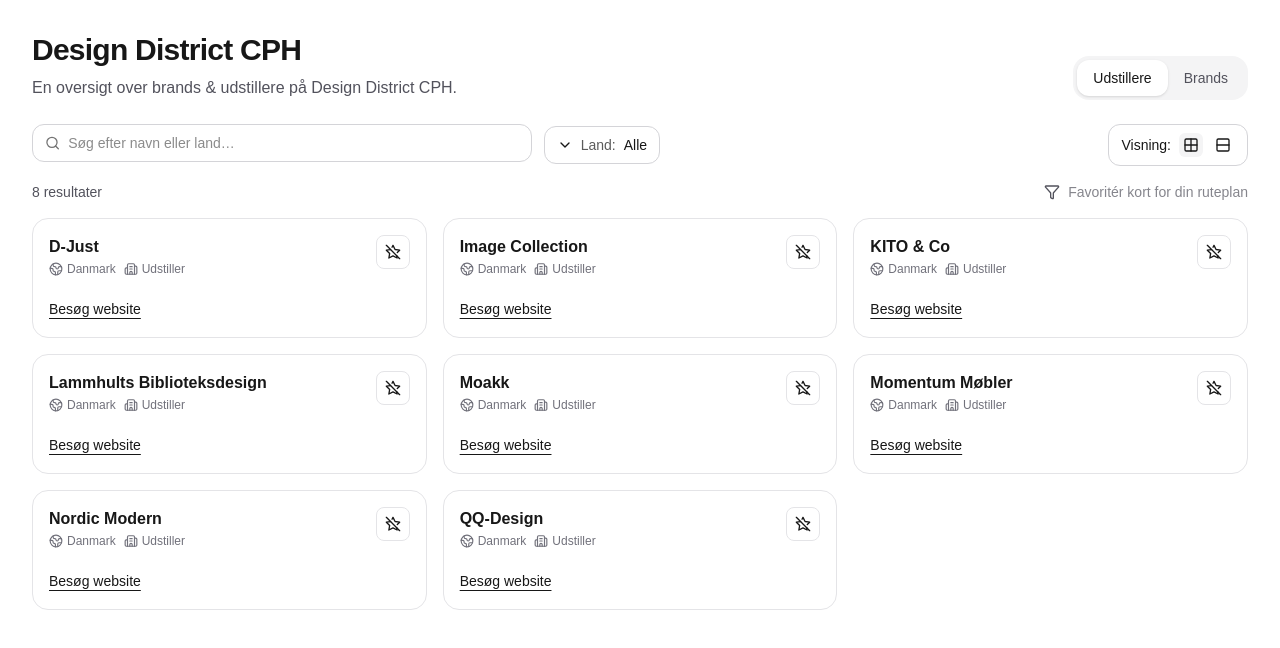
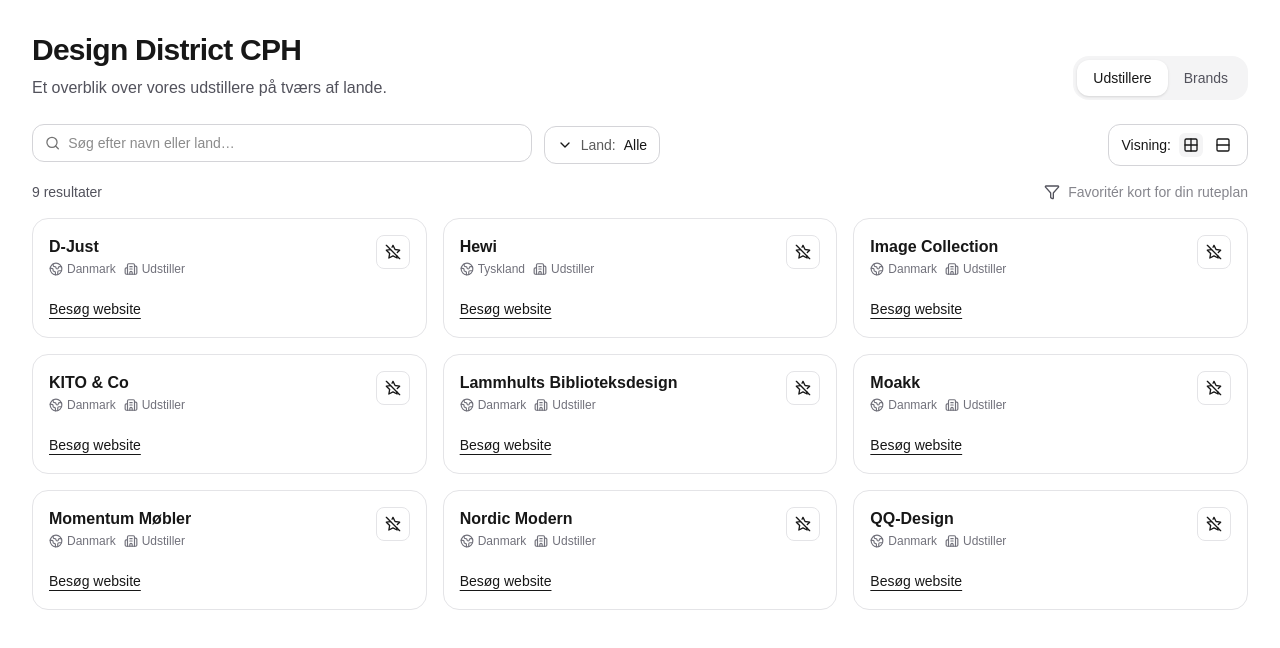
Before and after one commit to djfrederikreyes-sys/designdistrictmember, a Next.js app: page / in a window 1280 px wide. Shown: the top 648 px of the page. Built offline with nearby package versions, Linux system fonts and the light colour scheme.

Commit message:
Add HEWI (Tyskland)

```diff
--- a/app/DesignDistrictDirectory.tsx
+++ b/app/DesignDistrictDirectory.tsx
@@ -51,6 +51,7 @@
   { id: "b-ncp", name: "NCP", type: "Brand", country: "Norge", url: "https://ncp.no/" },
   { id: "b-nordicmodern", name: "Nordic Modern", type: "Brand", country: "Danmark", url: "https://nordicmodern.com/" },
   { id: "b-camoleathers", name: "Camo Leathers", type: "Brand", country: "Danmark", url: "https://www.ca-mo.com/" },
+  { id: "b-hewi", name: "Hewi", type: "Brand", country: "Tyskland", url: "https://www.hewi.com/en" },
 
   // UDSTILLERE
   { id: "e-momentum", name: "Momentum Møbler", type: "Udstiller", country: "Danmark", url: "https://www.momentummobler.dk/" },
@@ -61,6 +62,9 @@
   { id: "e-nordicmodern", name: "Nordic Modern", type: "Udstiller", country: "Danmark", url: "https://nordicmodern.com/" },
   { id: "e-qqdesign", name: "QQ-Design", type: "Udstiller", country: "Danmark", url: "https://qq-design.dk/" },
   { id: "e-moakk", name: "Moakk", type: "Udstiller", country: "Danmark", url: "https://www.moakk.dk/" },
+  { id: "e-hewi", name: "Hewi", type: "Udstiller", country: "Tyskland", url: "https://www.hewi.com/en" },
+
+
 ];
 
 const ALL_COUNTRIES = ["Danmark", "Spanien", "Italien", "Polen", "Holland", "Norge", "Tjekkiet", "—"];
@@ -269,7 +273,8 @@
         <div>
           <h1 className="text-2xl sm:text-3xl font-bold tracking-tight">Design District CPH</h1>
           <p className="mt-2 text-zinc-600 dark:text-zinc-300 max-w-2xl">
-            En oversigt over brands & udstillere på Design District CPH.
+            Et overblik over vores {mode.toLowerCase()} på tværs af
+            lande.
           </p>
         </div>
         <Segmented
--- a/next.config.js
+++ b/next.config.js
@@ -1,3 +1,5 @@
+const { GitCommit } = require('lucide-react');
+
 /** @type {import('next').NextConfig} */
 const nextConfig = {
   eslint: { ignoreDuringBuilds: true },
@@ -19,3 +21,4 @@
 };
 
 module.exports = nextConfig;
+GitCommit
```
